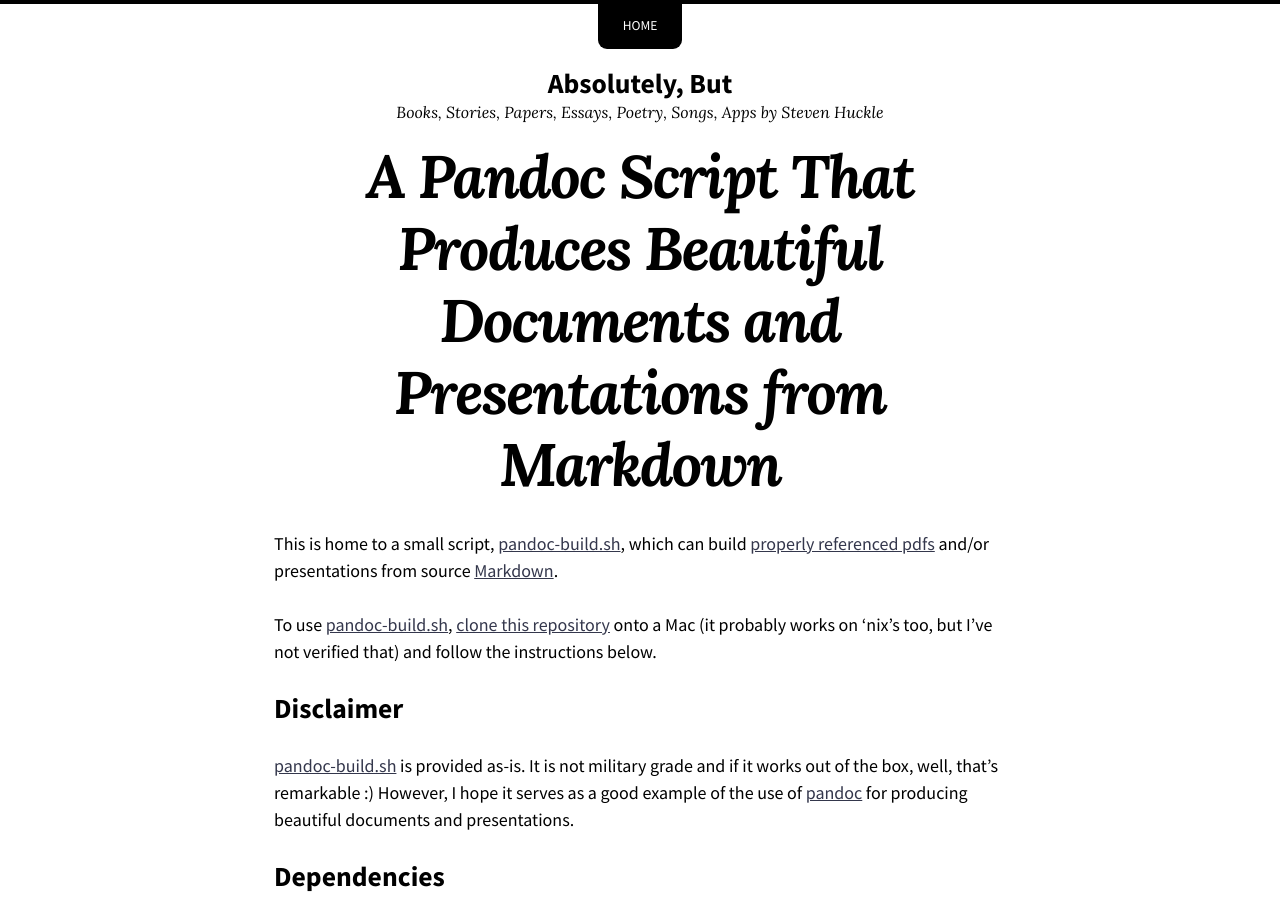
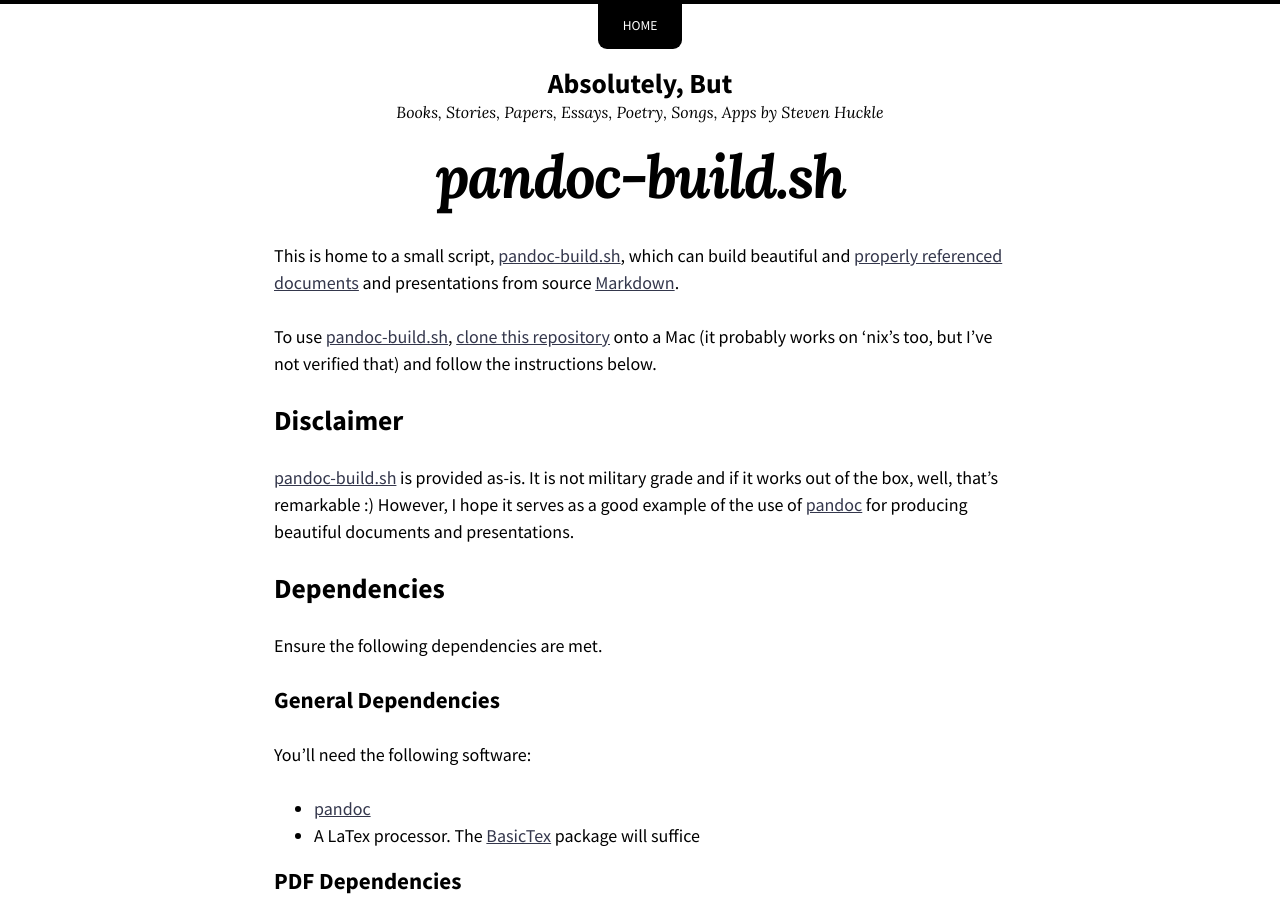
Before and after one commit to glowkeeper/pandoc-presentations, a Jekyll site: the page built from index.md, in a window 1280 px wide and 900 px high. Built offline with Jekyll 4.4.1, drawn with Linux system fonts in a browser that asks for light colours; nearby versions of some CDN libraries; our own code applies the rules of GitHub Pages for plain Markdown files.

Commit message:
better title

```diff
--- a/index.md
+++ b/index.md
@@ -1,8 +1,8 @@
 ---
-title: A Pandoc Script That Produces Beautiful Documents and Presentations from Markdown
+title: pandoc-build.sh
 ---
 
-This is home to a small script, [pandoc-build.sh](bin/pandoc-build.sh), which can build [properly referenced pdfs](https://glowkeeper.github.io/Markdown-with-References/) and/or presentations from source [Markdown](https://daringfireball.net/projects/markdown/).
+This is home to a small script, [pandoc-build.sh](bin/pandoc-build.sh), which can build beautiful and [properly referenced documents](https://glowkeeper.github.io/Markdown-with-References/) and presentations from source [Markdown](https://daringfireball.net/projects/markdown/).
 
 To use [pandoc-build.sh](bin/pandoc-build.sh), [clone this repository](https://github.com/glowkeeper/pandoc-presentations/) onto a Mac (it probably works on 'nix's too, but I've not verified that) and follow the instructions below.
 
```
